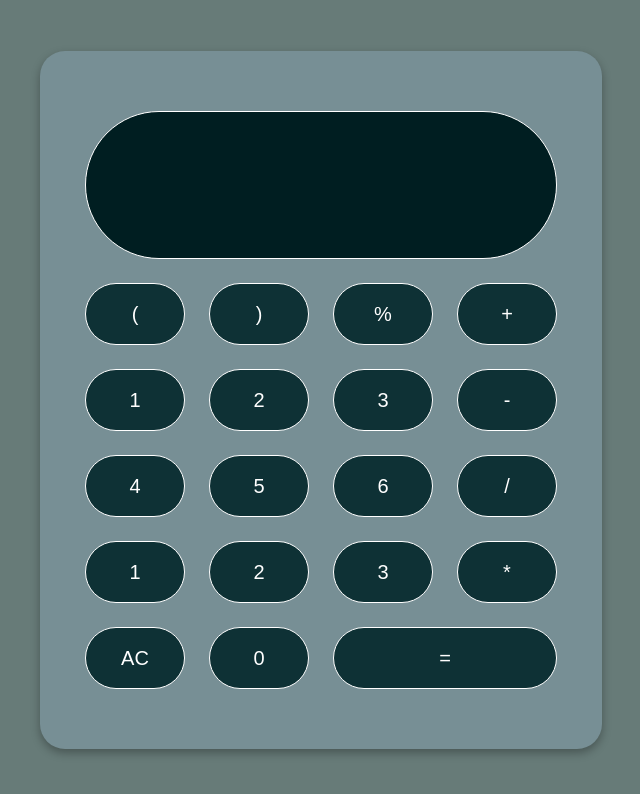
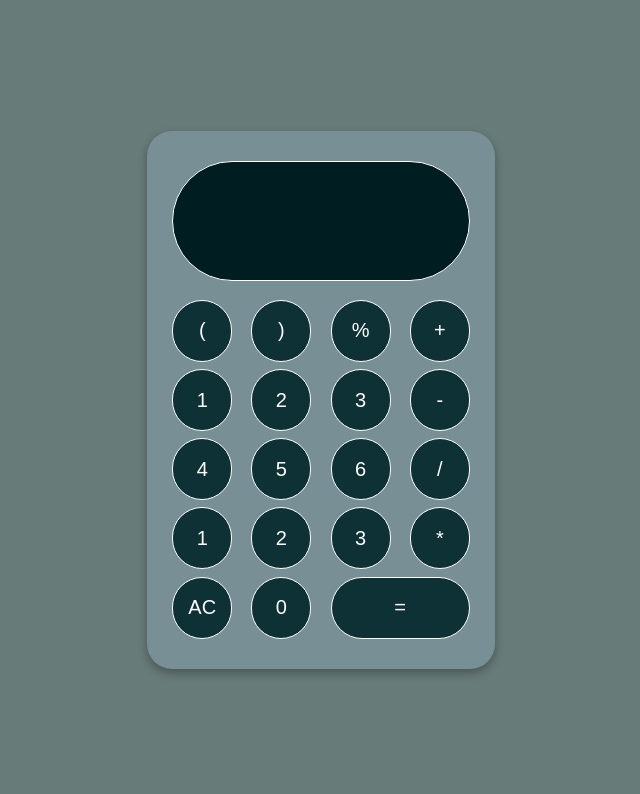
Before and after one commit to dmr1991/calculator-css, a plain HTML site: page index.html in a window 1280 px wide. Shown: the whole page, without its empty margins (319-959 px from the left). Drawn offline with Linux system fonts and the light colour scheme.

Commit message:
Add files via upload

```diff
--- a/style.css
+++ b/style.css
@@ -30,6 +30,17 @@ body {
   gap: 1.5rem;
   border-radius: 25px;
   box-shadow: 0 4px 10px rgb(0 0 0 / 0.3);
+}
+
+@media screen and (min-width: 360px){
+  .calculator-container{
+    margin: 3em;
+    padding: 30px 25px;
+    grid-template-columns: repeat(4, minmax(60px, 40px));
+    grid-template-rows: repeat(6, minmax(10px, 50px));
+    gap: 1.2rem;
+  }
+
 }
 
 .screen {
```
